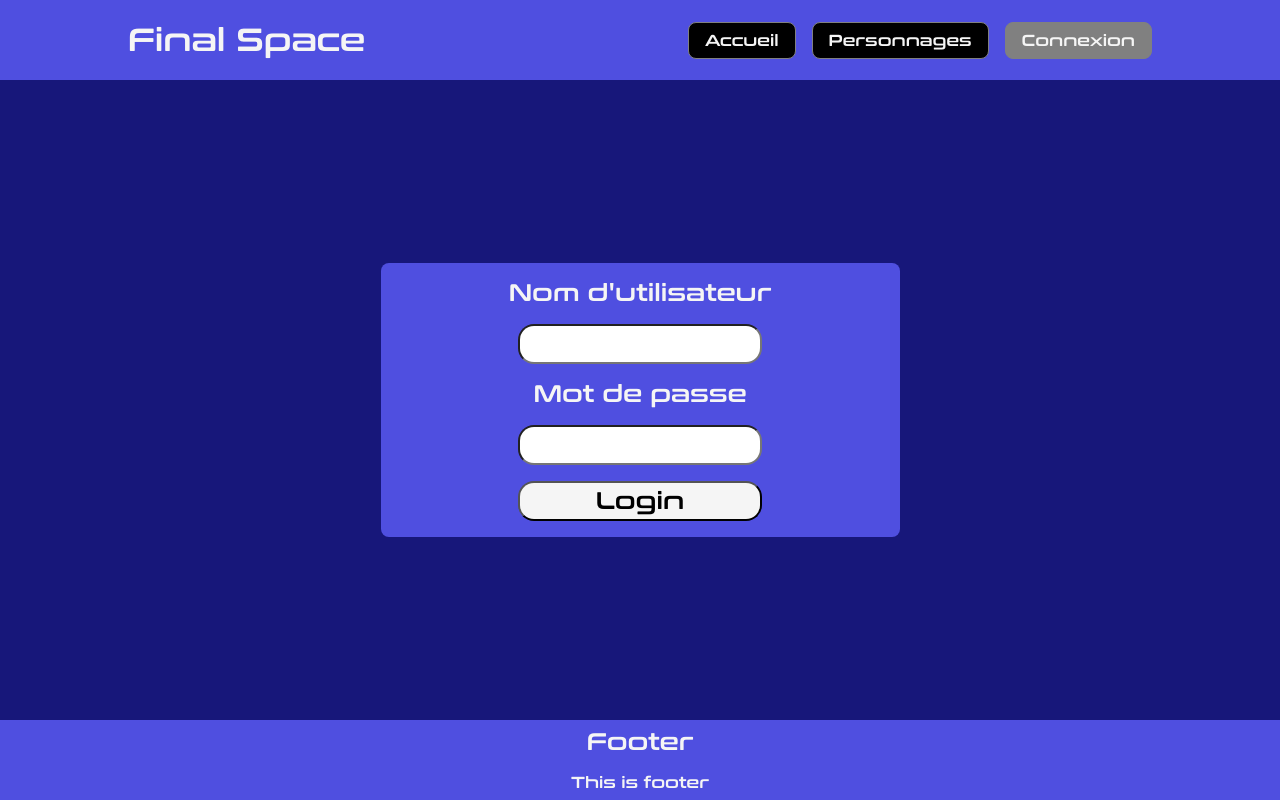
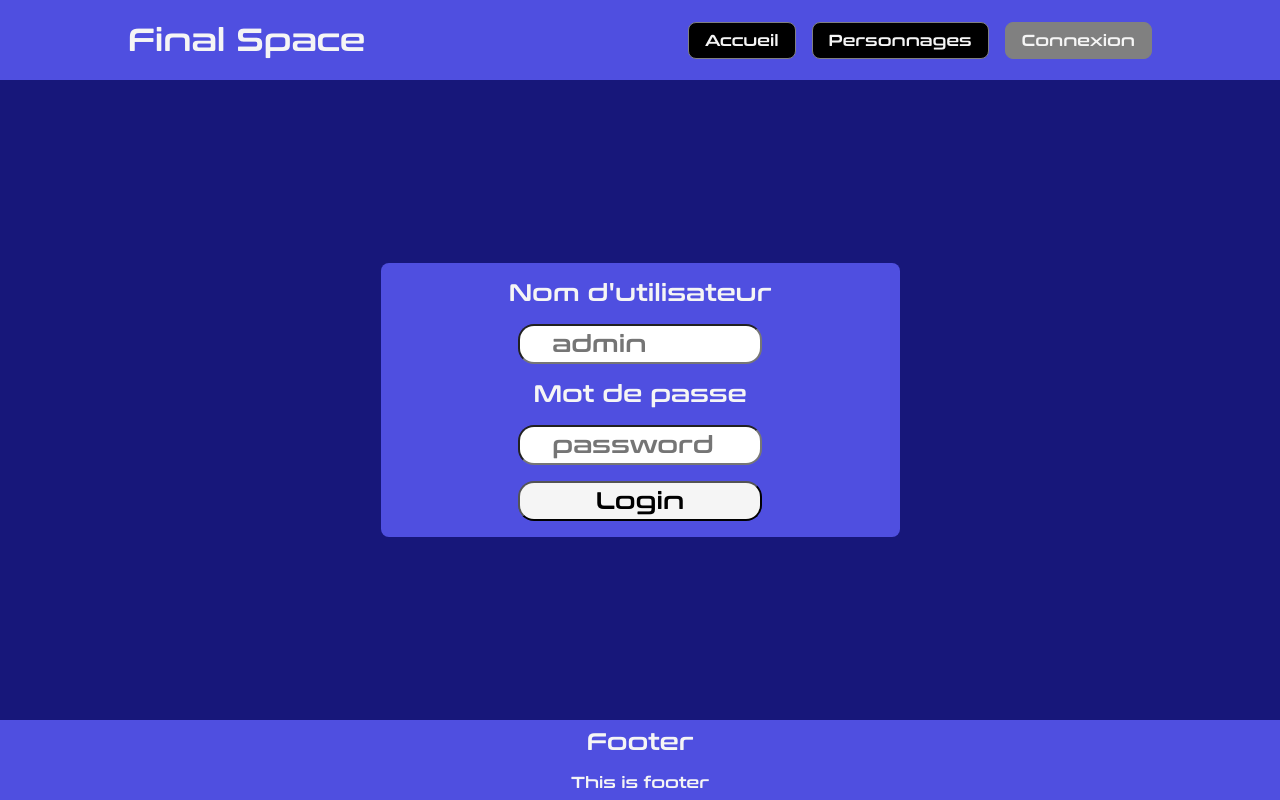
Before and after one commit to natharyu/vite-project, a React (Vite) app: page /login in a window 1280 px wide. Built offline with nearby package versions, Linux system fonts and the light colour scheme.

Commit message:
deploy on vercel

```diff
--- a/src/components/Pages/Login.jsx
+++ b/src/components/Pages/Login.jsx
@@ -33,9 +33,9 @@
     <form onSubmit={handleSubmit}>
       {error && <span>{error}</span>}
       <label htmlFor="username">Nom d'utilisateur</label>
-      <input type="text" id="username" />
+      <input type="text" id="username" placeholder="admin" />
       <label htmlFor="password">Mot de passe</label>
-      <input type="password" id="password" />
+      <input type="password" id="password" placeholder="password" />
       <button type="submit">Login</button>
     </form>
   );
```
